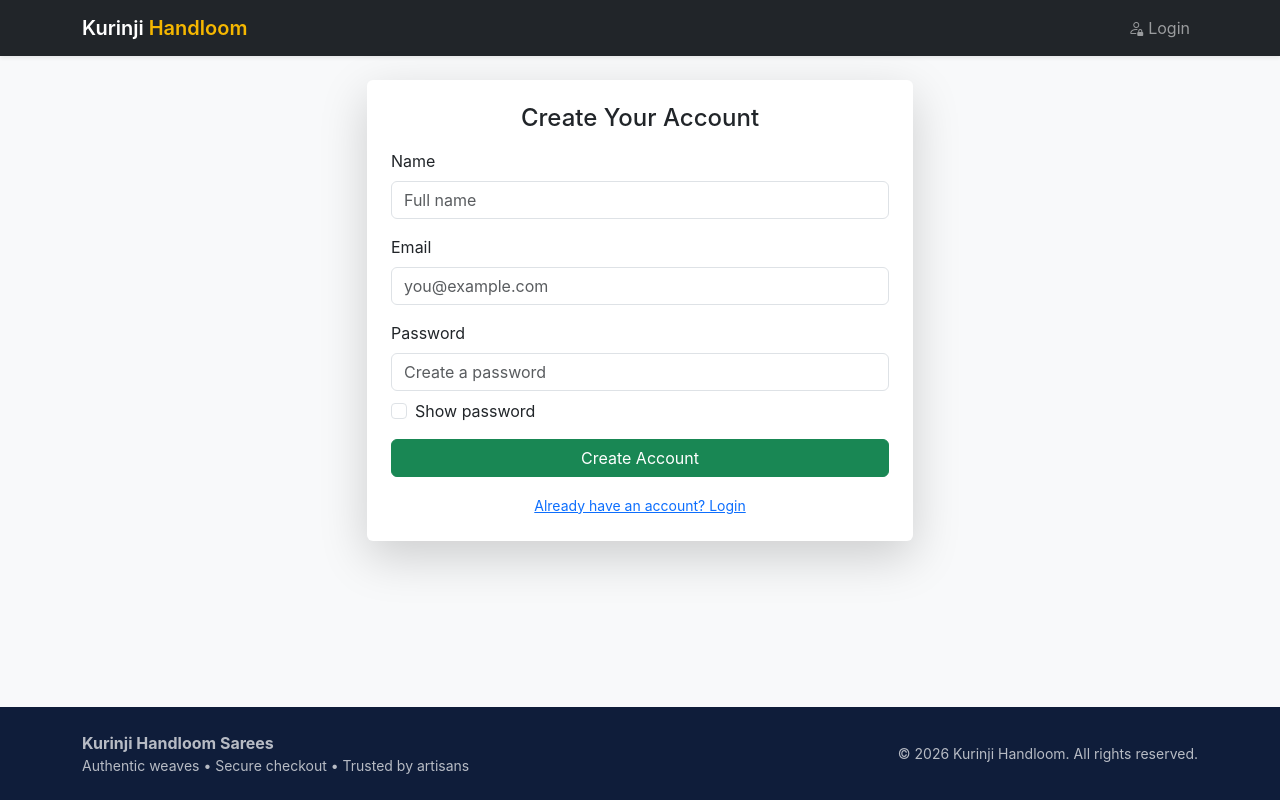
After one commit to keerthu32/saree, a PHP site: page /register.php in a window 1280 px wide. The commit adds this page. Run offline with PHP 8.4, Linux system fonts and the light colour scheme.

Commit message:
Add password toggle and register page

```diff
--- /dev/null
+++ b/register.php
@@ -0,0 +1,80 @@
+<?php
+require_once __DIR__ . '/includes/init.php';
+
+$errors = [];
+
+if ($_SERVER['REQUEST_METHOD'] === 'POST') {
+    $name = trim($_POST['name']);
+    $email = trim($_POST['email']);
+    $password = $_POST['password'];
+
+    if ($name === '' || $email === '' || $password === '') {
+        $errors[] = 'All fields are required.';
+    } else {
+        $stmt = $pdo->prepare('SELECT id FROM users WHERE email = ?');
+        $stmt->execute([$email]);
+        if ($stmt->fetch()) {
+            $errors[] = 'Email already registered.';
+        } else {
+            $hash = password_hash($password, PASSWORD_BCRYPT);
+            $stmt = $pdo->prepare('INSERT INTO users (name, email, password, role) VALUES (?, ?, ?, ?)');
+            $stmt->execute([$name, $email, $hash, 'user']);
+            redirect(url('index.php'));
+        }
+    }
+}
+
+include __DIR__ . '/includes/header.php';
+?>
+<div class="row justify-content-center">
+    <div class="col-lg-6">
+        <div class="card shadow-lg border-0">
+            <div class="card-body p-4">
+                <h4 class="mb-3 text-center">Create Your Account</h4>
+                <?php if ($errors): ?>
+                    <div class="alert alert-danger">
+                        <?php foreach ($errors as $error): ?>
+                            <div><?php echo h($error); ?></div>
+                        <?php endforeach; ?>
+                    </div>
+                <?php endif; ?>
+                <form method="post" class="mt-3">
+                    <div class="mb-3">
+                        <label class="form-label">Name</label>
+                        <input type="text" name="name" class="form-control" placeholder="Full name" required>
+                    </div>
+                    <div class="mb-3">
+                        <label class="form-label">Email</label>
+                        <input type="email" name="email" class="form-control" placeholder="you@example.com" required>
+                    </div>
+                    <div class="mb-3">
+                        <label class="form-label">Password</label>
+                        <input type="password" name="password" class="form-control" placeholder="Create a password" required data-password-field>
+                        <div class="form-check mt-2">
+                            <input class="form-check-input" type="checkbox" id="toggleRegisterPassword">
+                            <label class="form-check-label" for="toggleRegisterPassword">Show password</label>
+                        </div>
+                    </div>
+                    <button class="btn btn-success w-100">Create Account</button>
+                </form>
+                <div class="text-center mt-3">
+                    <a class="small" href="<?php echo h(url('index.php')); ?>">Already have an account? Login</a>
+                </div>
+            </div>
+        </div>
+    </div>
+</div>
+<script>
+    document.addEventListener('DOMContentLoaded', function () {
+        const toggleRegister = document.getElementById('toggleRegisterPassword');
+        if (toggleRegister) {
+            toggleRegister.addEventListener('change', function () {
+                const field = document.querySelector('[data-password-field]');
+                if (field) {
+                    field.type = this.checked ? 'text' : 'password';
+                }
+            });
+        }
+    });
+</script>
+<?php include __DIR__ . '/includes/footer.php'; ?>
```
Also changed, not shown: index.php (+40 -2 lines).
